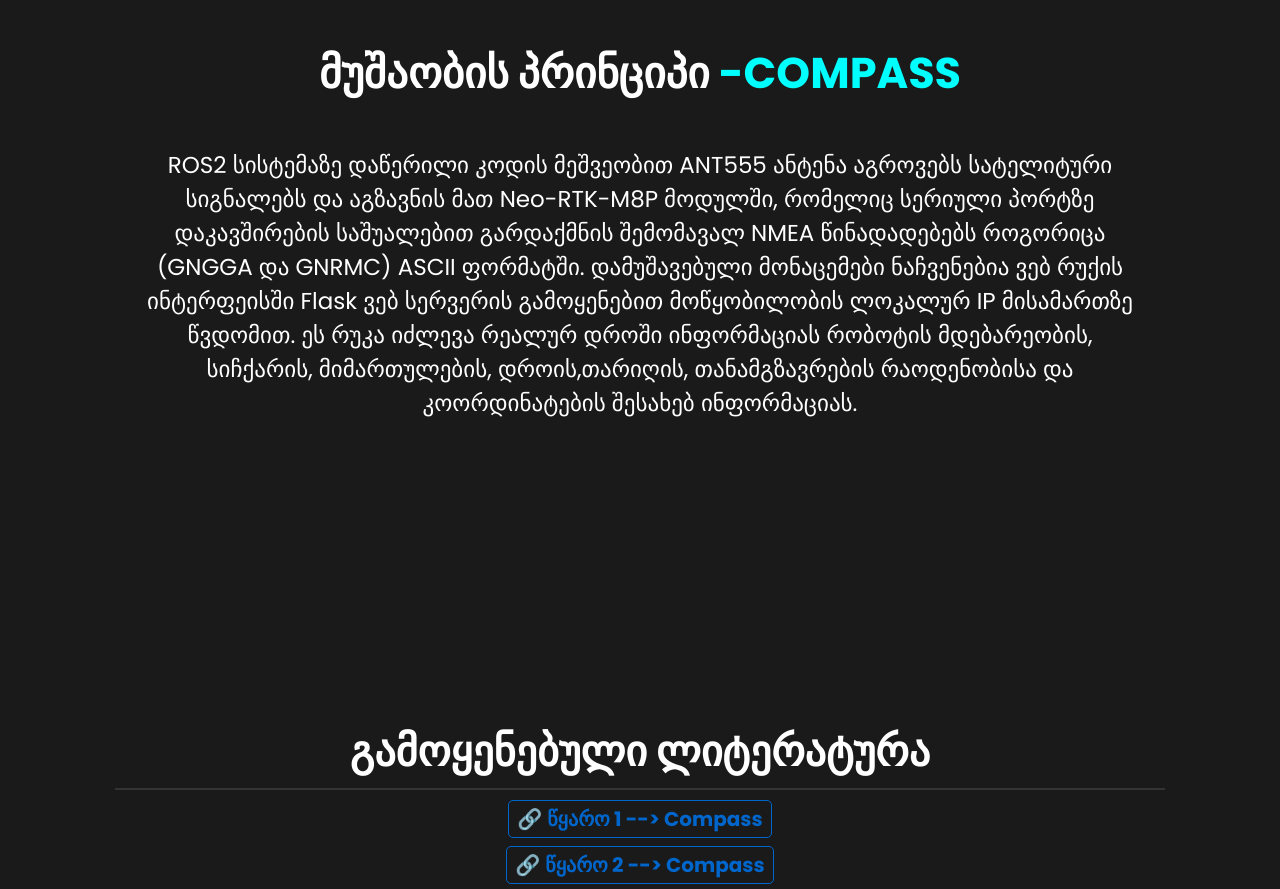
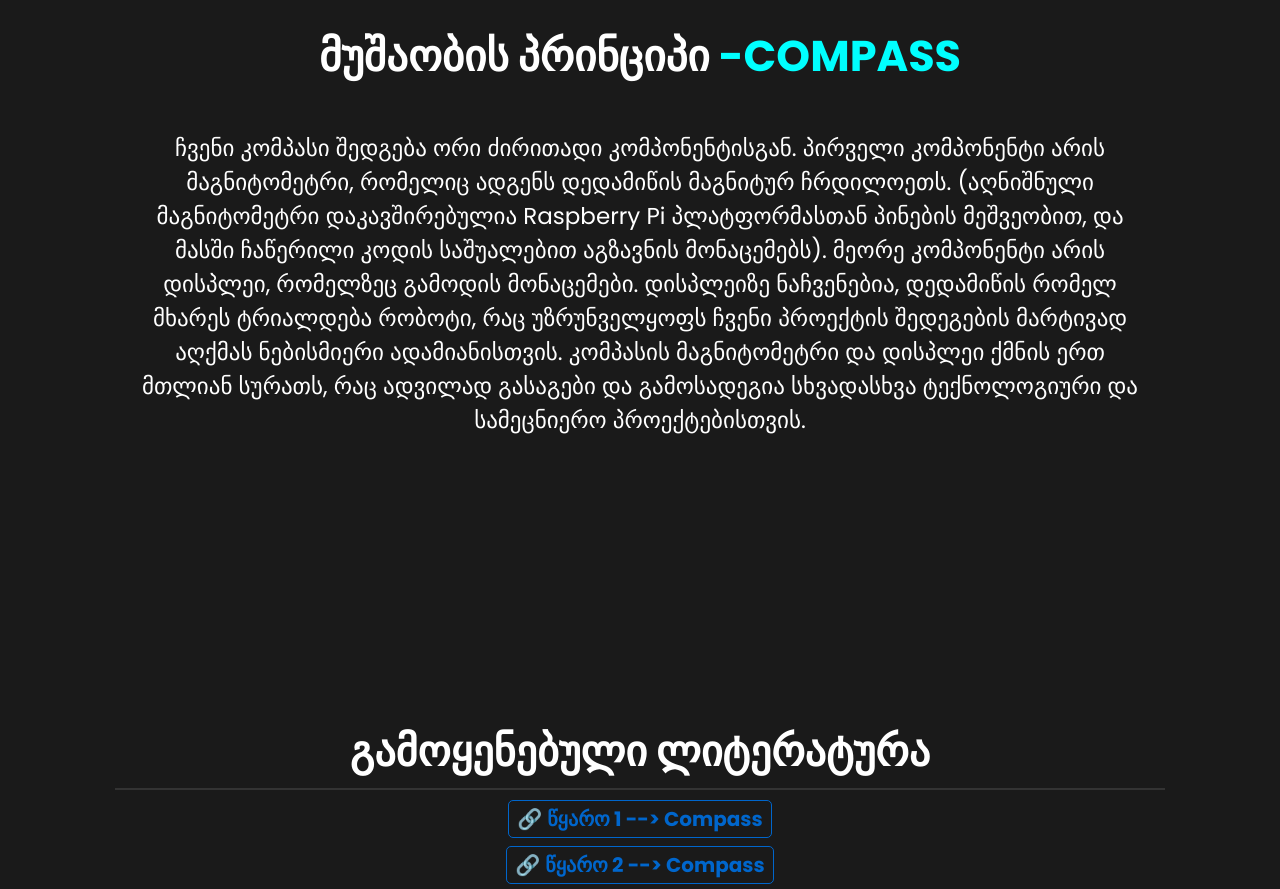
Before and after one commit to navigps/gpsnavi, a plain HTML site: page proje.html in a window 1280 px wide. Shown: the part 1780-2669 px from the top of the page. Drawn offline with nearby package versions, Linux system fonts and the light colour scheme.

Commit message:
Update proje.html

```diff
--- a/proje.html
+++ b/proje.html
@@ -75,13 +75,16 @@
     <section class="home show-animate" id="project2">
             <div class="home-content">
                 <h2>მუშაობის პრინციპი <span> -COMPASS </span><span class="animate" style="--i:2;"></span></h1>
-                <p>ROS2 სისტემაზე დაწერილი  კოდის მეშვეობით ANT555 ანტენა აგროვებს სატელიტური სიგნალებს და
-                    აგზავნის მათ Neo-RTK-M8P მოდულში, რომელიც სერიული პორტზე დაკავშირების საშუალებით გარდაქმნის
-                    შემომავალ NMEA წინადადებებს როგორიცა (GNGGA და GNRMC)
-                    ASCII ფორმატში. დამუშავებული მონაცემები ნაჩვენებია ვებ რუქის ინტერფეისში Flask ვებ
-                    სერვერის გამოყენებით მოწყობილობის ლოკალურ IP მისამართზე წვდომით.
-                    ეს რუკა იძლევა რეალურ დროში ინფორმაციას რობოტის მდებარეობის, სიჩქარის, მიმართულების,
-                    დროის,თარიღის, თანამგზავრების რაოდენობისა და კოორდინატების შესახებ ინფორმაციას.
+                <p>ჩვენი კომპასი შედგება ორი ძირითადი კომპონენტისგან. პირველი კომპონენტი არის
+                    მაგნიტომეტრი, რომელიც ადგენს დედამიწის მაგნიტურ ჩრდილოეთს. (აღნიშნული
+                    მაგნიტომეტრი დაკავშირებულია Raspberry Pi პლატფორმასთან პინების მეშვეობით, და
+                    მასში ჩაწერილი კოდის საშუალებით აგზავნის მონაცემებს). მეორე კომპონენტი არის
+                    დისპლეი, რომელზეც გამოდის მონაცემები. დისპლეიზე ნაჩვენებია, დედამიწის რომელ
+                    მხარეს ტრიალდება რობოტი, რაც უზრუნველყოფს ჩვენი პროექტის შედეგების
+                    მარტივად აღქმას ნებისმიერი ადამიანისთვის.
+                    კომპასის მაგნიტომეტრი და დისპლეი ქმნის ერთ მთლიან სურათს, რაც ადვილად
+                    გასაგები და გამოსადეგია სხვადასხვა ტექნოლოგიური და სამეცნიერო
+                    პროექტებისთვის.
 
                 </p>
 
```
